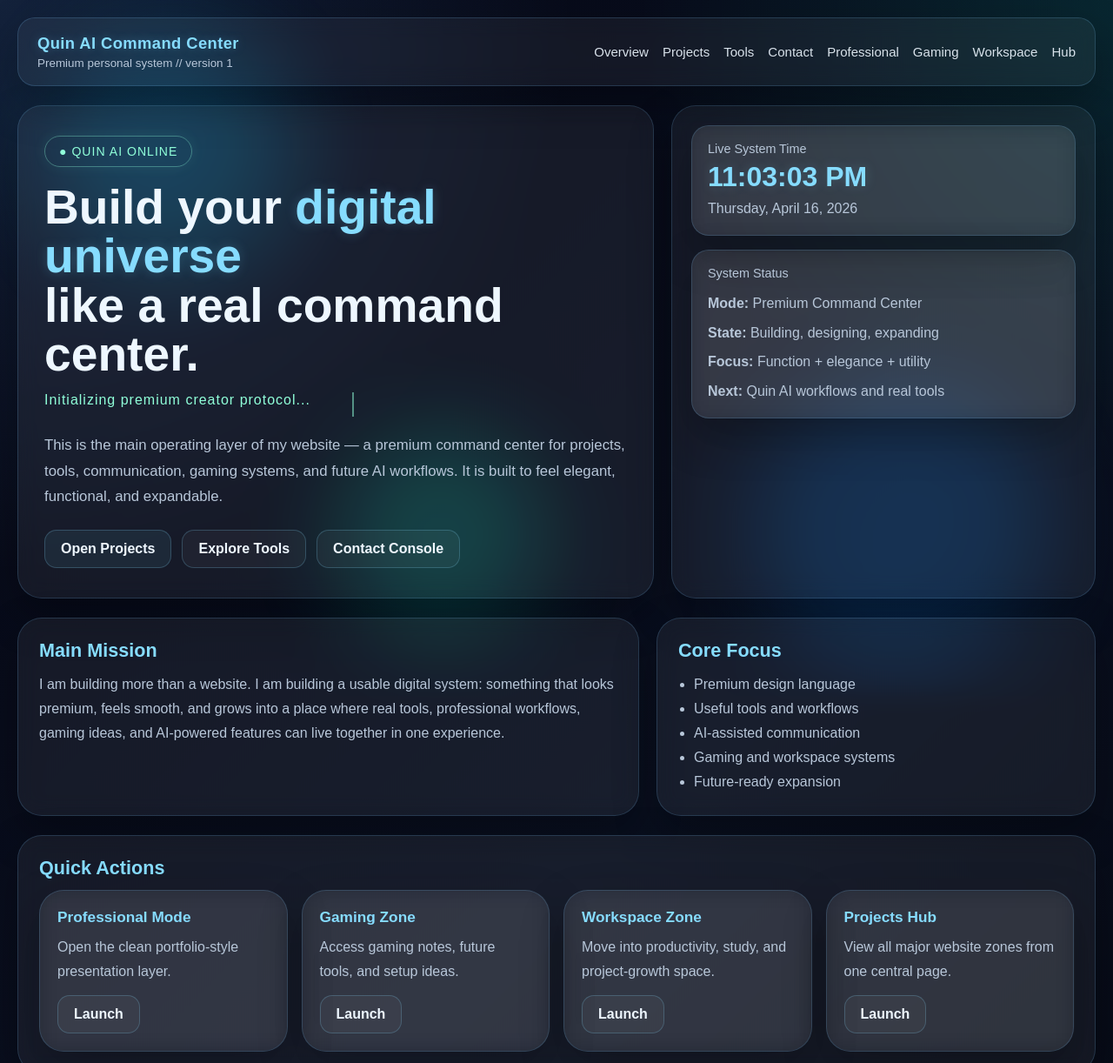
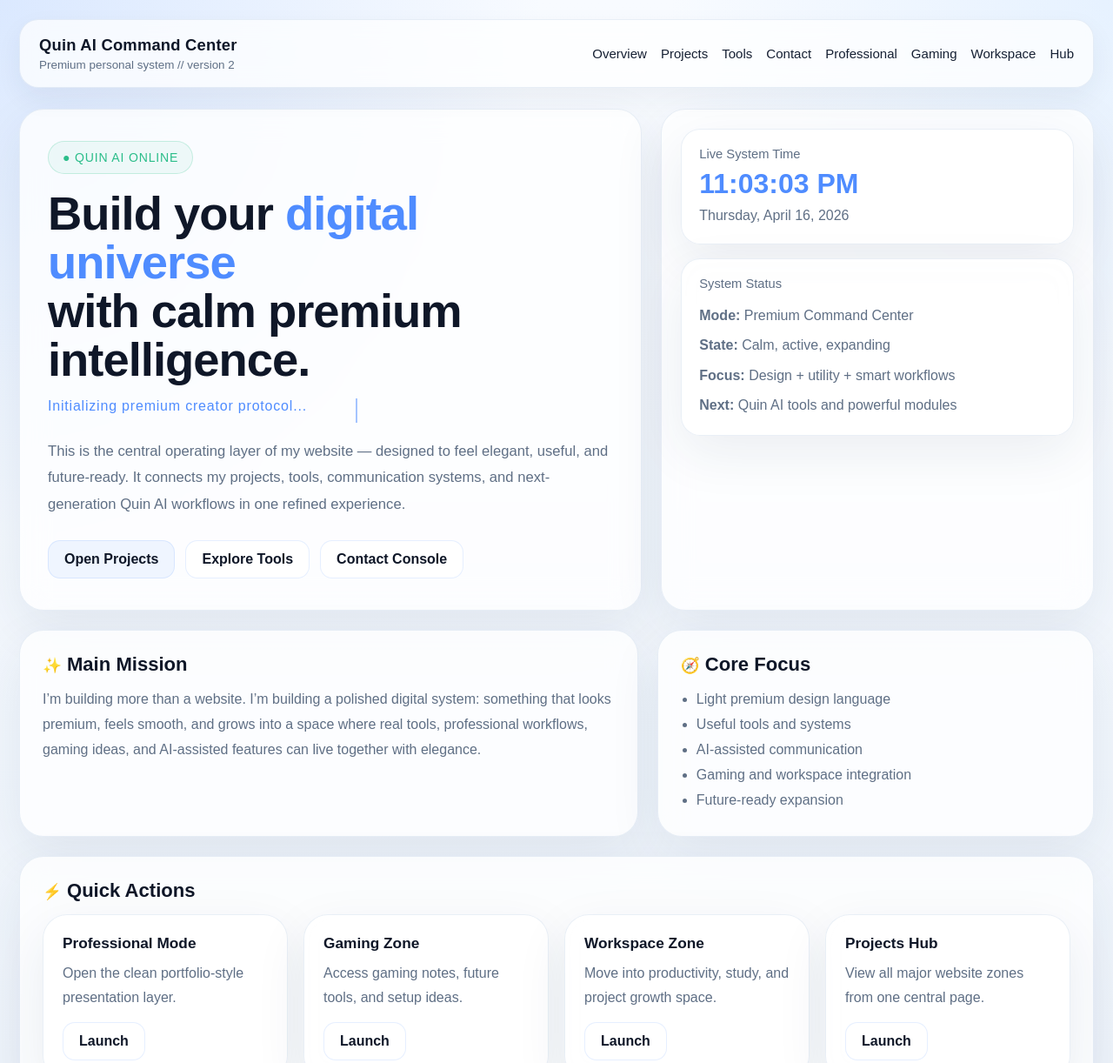
Before and after one commit to Quinn-pixel/Quinn-pixel.github.io, a plain HTML site: page index.html in a window 1280 px wide. Shown: the top 1222 px of the page at 87% size. Drawn offline with Linux system fonts and the light colour scheme.

Commit message:
upgraded index to quin ai command center v2 light premium

```diff
--- a/index.html
+++ b/index.html
@@ -7,18 +7,20 @@
   <title>Quin AI Command Center</title>
   <style>
     :root {
-      --bg-1: #060816;
-      --bg-2: #0a1020;
-      --bg-3: #02040b;
-      --panel: rgba(255, 255, 255, 0.06);
-      --panel-strong: rgba(255, 255, 255, 0.08);
-      --border: rgba(120, 200, 255, 0.18);
-      --text: #eef7ff;
-      --muted: #b8c7d9;
-      --blue: #86dcff;
-      --blue-2: #54bfff;
-      --green: #90ffd9;
-      --shadow: 0 20px 50px rgba(0, 0, 0, 0.28);
+      --bg-main: #eef4fb;
+      --bg-soft: #f7fafe;
+      --panel: rgba(255, 255, 255, 0.78);
+      --panel-strong: rgba(255, 255, 255, 0.9);
+      --border: rgba(100, 140, 190, 0.14);
+      --text-main: #162033;
+      --text-soft: #5f6f85;
+      --heading: #0f1728;
+      --accent: #4f8cff;
+      --accent-soft: #7eaefe;
+      --accent-glow: rgba(79, 140, 255, 0.18);
+      --green: #2bbd8a;
+      --shadow-lg: 0 20px 60px rgba(28, 52, 84, 0.08);
+      --shadow-md: 0 12px 30px rgba(28, 52, 84, 0.06);
       --radius-xl: 28px;
       --radius-lg: 22px;
       --radius-md: 16px;
@@ -34,73 +36,18 @@
 
     body {
       background:
-        radial-gradient(circle at top left, rgba(90, 170, 255, 0.16), transparent 24%),
-        radial-gradient(circle at top right, rgba(0, 255, 210, 0.10), transparent 20%),
-        radial-gradient(circle at bottom center, rgba(0, 130, 255, 0.12), transparent 24%),
-        linear-gradient(135deg, var(--bg-1), var(--bg-2) 45%, var(--bg-3));
-      color: var(--text);
+        radial-gradient(circle at top left, rgba(126, 174, 254, 0.24), transparent 22%),
+        radial-gradient(circle at top right, rgba(185, 218, 255, 0.28), transparent 18%),
+        linear-gradient(180deg, #f8fbff 0%, #eef4fb 48%, #f5f8fc 100%);
+      color: var(--text-main);
       min-height: 100vh;
-      padding: 20px;
+      padding: 22px;
       overflow-x: hidden;
-    }
-
-    .background-orbs {
-      position: fixed;
-      inset: 0;
-      pointer-events: none;
-      z-index: 0;
-      overflow: hidden;
-    }
-
-    .orb {
-      position: absolute;
-      border-radius: 50%;
-      filter: blur(55px);
-      opacity: 0.18;
-      animation: floatOrb 16s ease-in-out infinite alternate;
-    }
-
-    .orb.one {
-      width: 280px;
-      height: 280px;
-      background: #00c8ff;
-      top: 5%;
-      left: 4%;
-    }
-
-    .orb.two {
-      width: 340px;
-      height: 340px;
-      background: #0088ff;
-      top: 55%;
-      right: 6%;
-      animation-duration: 19s;
-    }
-
-    .orb.three {
-      width: 240px;
-      height: 240px;
-      background: #00ffd0;
-      bottom: 8%;
-      left: 30%;
-      animation-duration: 21s;
-    }
-
-    @keyframes floatOrb {
-      from {
-        transform: translate(0, 0) scale(1);
-      }
-
-      to {
-        transform: translate(20px, -24px) scale(1.08);
-      }
     }
 
     .shell {
       max-width: 1280px;
       margin: 0 auto;
-      position: relative;
-      z-index: 1;
     }
 
     .navbar {
@@ -109,12 +56,12 @@
       align-items: center;
       gap: 16px;
       padding: 18px 22px;
-      border-radius: 20px;
+      border-radius: 22px;
       border: 1px solid var(--border);
-      background: rgba(255, 255, 255, 0.05);
-      backdrop-filter: blur(12px);
-      box-shadow: var(--shadow);
-      margin-bottom: 22px;
+      background: rgba(255, 255, 255, 0.72);
+      backdrop-filter: blur(14px);
+      box-shadow: var(--shadow-md);
+      margin-bottom: 24px;
       position: sticky;
       top: 12px;
       z-index: 20;
@@ -129,14 +76,13 @@
     .brand-title {
       font-size: 1.15rem;
       font-weight: bold;
-      color: var(--blue);
-      letter-spacing: 0.4px;
-      text-shadow: 0 0 12px rgba(134, 220, 255, 0.25);
+      color: var(--heading);
+      letter-spacing: 0.2px;
     }
 
     .brand-subtitle {
       font-size: 0.84rem;
-      color: var(--muted);
+      color: var(--text-soft);
     }
 
     .nav-links {
@@ -149,21 +95,20 @@
 
     .nav-links a {
       text-decoration: none;
-      color: var(--text);
+      color: var(--text-main);
       font-size: 0.94rem;
-      opacity: 0.9;
       transition: 0.22s ease;
+      padding: 8px 0;
     }
 
     .nav-links a:hover {
-      color: var(--blue);
-      opacity: 1;
+      color: var(--accent);
     }
 
     .hero {
       display: grid;
-      grid-template-columns: 1.2fr 0.8fr;
-      gap: 20px;
+      grid-template-columns: 1.18fr 0.82fr;
+      gap: 22px;
       margin-bottom: 22px;
     }
 
@@ -177,13 +122,13 @@
       background: var(--panel);
       border: 1px solid var(--border);
       border-radius: var(--radius-xl);
-      box-shadow: var(--shadow);
-      backdrop-filter: blur(12px);
+      box-shadow: var(--shadow-lg);
+      backdrop-filter: blur(16px);
     }
 
     .hero-main {
-      padding: 34px 30px;
-      min-height: 360px;
+      padding: 36px 32px;
+      min-height: 380px;
       display: flex;
       flex-direction: column;
       justify-content: center;
@@ -192,26 +137,26 @@
     .status-chip {
       display: inline-block;
       width: fit-content;
-      padding: 9px 16px;
+      padding: 10px 16px;
       border-radius: 999px;
-      border: 1px solid rgba(144, 255, 217, 0.35);
+      border: 1px solid rgba(43, 189, 138, 0.22);
       color: var(--green);
+      background: rgba(43, 189, 138, 0.06);
       font-size: 0.88rem;
       margin-bottom: 18px;
-      letter-spacing: 1px;
-      box-shadow: 0 0 16px rgba(144, 255, 217, 0.08);
+      letter-spacing: 0.8px;
     }
 
     h1 {
-      font-size: 3.45rem;
-      line-height: 1.02;
+      font-size: 3.4rem;
+      line-height: 1.03;
       margin-bottom: 16px;
-      color: var(--text);
+      color: var(--heading);
+      letter-spacing: -1px;
     }
 
     .hero-highlight {
-      color: var(--blue);
-      text-shadow: 0 0 14px rgba(134, 220, 255, 0.22);
+      color: var(--accent);
     }
 
     .typing-line {
@@ -219,11 +164,11 @@
       width: 0;
       overflow: hidden;
       white-space: nowrap;
-      border-right: 2px solid var(--green);
-      color: var(--green);
+      border-right: 2px solid var(--accent);
+      color: var(--accent);
       font-size: 1rem;
       margin-bottom: 18px;
-      letter-spacing: 1px;
+      letter-spacing: 0.8px;
       animation: typing 4s steps(40, end) forwards, blink 0.7s infinite;
     }
 
@@ -245,10 +190,10 @@
 
     .hero-text {
       max-width: 760px;
-      color: var(--muted);
-      line-height: 1.75;
-      font-size: 1.05rem;
-      margin-bottom: 24px;
+      color: var(--text-soft);
+      line-height: 1.82;
+      font-size: 1.04rem;
+      margin-bottom: 26px;
     }
 
     .hero-actions {
@@ -259,9 +204,9 @@
 
     .btn {
       text-decoration: none;
-      border: 1px solid rgba(134, 220, 255, 0.22);
-      background: rgba(134, 220, 255, 0.08);
-      color: var(--text);
+      border: 1px solid rgba(79, 140, 255, 0.14);
+      background: rgba(79, 140, 255, 0.08);
+      color: var(--heading);
       padding: 12px 18px;
       border-radius: 14px;
       font-weight: bold;
@@ -271,16 +216,17 @@
       gap: 8px;
       cursor: pointer;
       transition: 0.22s ease;
+      box-shadow: none;
     }
 
     .btn:hover {
       transform: translateY(-2px);
-      background: rgba(134, 220, 255, 0.14);
-      box-shadow: 0 0 20px rgba(134, 220, 255, 0.12);
+      background: rgba(79, 140, 255, 0.12);
+      box-shadow: 0 10px 25px rgba(79, 140, 255, 0.12);
     }
 
     .btn.secondary {
-      background: rgba(255, 255, 255, 0.04);
+      background: rgba(255, 255, 255, 0.72);
     }
 
     .hero-side {
@@ -291,26 +237,25 @@
     }
 
     .mini-card {
-      padding: 18px;
-      border-radius: 20px;
+      padding: 20px;
+      border-radius: 22px;
       background: var(--panel-strong);
     }
 
     .mini-label {
-      color: var(--muted);
-      font-size: 0.9rem;
-      margin-bottom: 6px;
+      color: var(--text-soft);
+      font-size: 0.92rem;
+      margin-bottom: 8px;
     }
 
     .clock {
       font-size: 2rem;
       font-weight: bold;
-      color: var(--blue);
-      text-shadow: 0 0 14px rgba(134, 220, 255, 0.18);
+      color: var(--accent);
     }
 
     .date-line {
-      color: var(--muted);
+      color: var(--text-soft);
       margin-top: 6px;
       line-height: 1.5;
     }
@@ -321,31 +266,31 @@
     }
 
     .live-state p {
-      color: var(--muted);
-      line-height: 1.6;
+      color: var(--text-soft);
+      line-height: 1.65;
     }
 
     .dashboard-grid {
       display: grid;
       grid-template-columns: repeat(12, 1fr);
-      gap: 20px;
+      gap: 22px;
       margin-bottom: 22px;
     }
 
     .panel {
-      padding: 24px;
+      padding: 26px;
     }
 
     .panel h2 {
-      color: var(--blue);
-      font-size: 1.35rem;
+      color: var(--heading);
+      font-size: 1.38rem;
       margin-bottom: 12px;
     }
 
     .panel p,
     .panel li {
-      color: var(--muted);
-      line-height: 1.75;
+      color: var(--text-soft);
+      line-height: 1.82;
     }
 
     .panel ul {
@@ -378,16 +323,17 @@
 
     .quick-actions {
       display: grid;
-      grid-template-columns: repeat(auto-fit, minmax(210px, 1fr));
-      gap: 16px;
-      margin-top: 12px;
+      grid-template-columns: repeat(auto-fit, minmax(220px, 1fr));
+      gap: 18px;
+      margin-top: 14px;
     }
 
     .tool-card,
     .project-card,
     .contact-card {
-      padding: 20px;
+      padding: 22px;
       transition: 0.25s ease;
+      background: var(--panel-strong);
     }
 
     .tool-card:hover,
@@ -396,14 +342,14 @@
     .panel:hover,
     .mini-card:hover {
       transform: translateY(-4px);
-      border-color: rgba(134, 220, 255, 0.3);
-      box-shadow: 0 0 28px rgba(134, 220, 255, 0.12);
+      box-shadow: 0 16px 35px rgba(28, 52, 84, 0.09);
+      border-color: rgba(79, 140, 255, 0.18);
     }
 
     .tool-card h3,
     .project-card h3,
     .contact-card h3 {
-      color: var(--blue);
+      color: var(--heading);
       margin-bottom: 10px;
       font-size: 1.08rem;
     }
@@ -411,15 +357,16 @@
     .tool-card p,
     .project-card p,
     .contact-card p {
-      color: var(--muted);
-      line-height: 1.7;
+      color: var(--text-soft);
+      line-height: 1.75;
       margin-bottom: 14px;
     }
 
     .section-title {
-      font-size: 1.75rem;
-      color: var(--blue);
-      margin-bottom: 16px;
+      font-size: 1.8rem;
+      color: var(--heading);
+      margin-bottom: 18px;
+      letter-spacing: -0.4px;
     }
 
     .projects-grid,
@@ -433,7 +380,7 @@
     .contact-console {
       display: grid;
       grid-template-columns: 1fr 1fr;
-      gap: 20px;
+      gap: 22px;
     }
 
     .contact-form {
@@ -446,13 +393,14 @@
     .contact-form textarea,
     .contact-form select {
       width: 100%;
-      border: 1px solid rgba(134, 220, 255, 0.14);
-      background: rgba(255, 255, 255, 0.04);
-      color: var(--text);
+      border: 1px solid rgba(79, 140, 255, 0.12);
+      background: rgba(255, 255, 255, 0.88);
+      color: var(--heading);
       padding: 14px 14px;
       border-radius: 14px;
       outline: none;
       font-size: 0.96rem;
+      box-shadow: inset 0 1px 0 rgba(255, 255, 255, 0.8);
     }
 
     .contact-form textarea {
@@ -462,25 +410,30 @@
 
     .contact-form input::placeholder,
     .contact-form textarea::placeholder {
-      color: #9fb1c6;
+      color: #7e90a8;
     }
 
     .response-box {
       margin-top: 14px;
       padding: 16px;
       border-radius: 16px;
-      border: 1px solid rgba(134, 220, 255, 0.14);
-      background: rgba(255, 255, 255, 0.04);
-      color: var(--muted);
-      line-height: 1.7;
+      border: 1px solid rgba(79, 140, 255, 0.12);
+      background: rgba(255, 255, 255, 0.76);
+      color: var(--text-soft);
+      line-height: 1.75;
       white-space: pre-wrap;
     }
 
+    .emoji {
+      font-size: 1.1rem;
+      margin-right: 6px;
+    }
+
     .footer {
-      margin-top: 24px;
+      margin-top: 26px;
       text-align: center;
-      color: #8ea3ba;
-      font-size: 0.92rem;
+      color: #7f92aa;
+      font-size: 0.93rem;
       padding: 12px 0 24px;
     }
 
@@ -509,11 +462,11 @@
       }
 
       h1 {
-        font-size: 2.45rem;
+        font-size: 2.5rem;
       }
 
       .hero-main {
-        padding: 26px 20px;
+        padding: 28px 22px;
       }
 
       .typing-line {
@@ -527,17 +480,11 @@
 </head>
 
 <body>
-  <div class="background-orbs">
-    <div class="orb one"></div>
-    <div class="orb two"></div>
-    <div class="orb three"></div>
-  </div>
-
   <div class="shell">
     <nav class="navbar">
       <div class="brand">
         <div class="brand-title">Quin AI Command Center</div>
-        <div class="brand-subtitle">Premium personal system // version 1</div>
+        <div class="brand-subtitle">Premium personal system // version 2</div>
       </div>
 
       <div class="nav-links">
@@ -557,13 +504,13 @@
         <div class="status-chip">● QUIN AI ONLINE</div>
         <h1>
           Build your <span class="hero-highlight">digital universe</span><br />
-          like a real command center.
+          with calm premium intelligence.
         </h1>
         <div class="typing-line">Initializing premium creator protocol...</div>
         <p class="hero-text">
-          This is the main operating layer of my website — a premium command center for
-          projects, tools, communication, gaming systems, and future AI workflows.
-          It is built to feel elegant, functional, and expandable.
+          This is the central operating layer of my website — designed to feel elegant,
+          useful, and future-ready. It connects my projects, tools, communication systems,
+          and next-generation Quin AI workflows in one refined experience.
         </p>
 
         <div class="hero-actions">
@@ -583,38 +530,38 @@
         <div class="mini-card live-state">
           <div class="mini-label">System Status</div>
           <p><strong>Mode:</strong> Premium Command Center</p>
-          <p><strong>State:</strong> Building, designing, expanding</p>
-          <p><strong>Focus:</strong> Function + elegance + utility</p>
-          <p><strong>Next:</strong> Quin AI workflows and real tools</p>
+          <p><strong>State:</strong> Calm, active, expanding</p>
+          <p><strong>Focus:</strong> Design + utility + smart workflows</p>
+          <p><strong>Next:</strong> Quin AI tools and powerful modules</p>
         </div>
       </div>
     </section>
 
     <section class="dashboard-grid">
       <div class="panel span-7">
-        <h2>Main Mission</h2>
+        <h2><span class="emoji">✨</span>Main Mission</h2>
         <p>
-          I am building more than a website. I am building a usable digital system:
-          something that looks premium, feels smooth, and grows into a place where real
-          tools, professional workflows, gaming ideas, and AI-powered features can live
-          together in one experience.
+          I’m building more than a website. I’m building a polished digital system:
+          something that looks premium, feels smooth, and grows into a space where
+          real tools, professional workflows, gaming ideas, and AI-assisted features
+          can live together with elegance.
         </p>
       </div>
 
       <div class="panel span-5">
-        <h2>Core Focus</h2>
+        <h2><span class="emoji">🧭</span>Core Focus</h2>
         <ul>
-          <li>Premium design language</li>
-          <li>Useful tools and workflows</li>
+          <li>Light premium design language</li>
+          <li>Useful tools and systems</li>
           <li>AI-assisted communication</li>
-          <li>Gaming and workspace systems</li>
+          <li>Gaming and workspace integration</li>
           <li>Future-ready expansion</li>
         </ul>
       </div>
     </section>
 
     <section class="panel span-12" style="margin-bottom: 22px;">
-      <h2>Quick Actions</h2>
+      <h2><span class="emoji">⚡</span>Quick Actions</h2>
       <div class="quick-actions">
         <div class="tool-card">
           <h3>Professional Mode</h3>
@@ -630,7 +577,7 @@
 
         <div class="tool-card">
           <h3>Workspace Zone</h3>
-          <p>Move into productivity, study, and project-growth space.</p>
+          <p>Move into productivity, study, and project growth space.</p>
           <a class="btn secondary" href="workspace.html">Launch</a>
         </div>
 
@@ -676,12 +623,12 @@
     </section>
 
     <section id="tools" style="margin-bottom: 22px;">
-      <h2 class="section-title">Tool Concepts</h2>
+      <h2 class="section-title">Smart Tool Concepts</h2>
       <div class="tools-grid">
         <div class="tool-card">
           <h3>Quin AI Contact Drafting</h3>
           <p>
-            A future assistant that helps turn user messages into polished, professional replies.
+            A future assistant that helps transform incoming messages into polished, professional replies.
           </p>
         </div>
 
@@ -702,7 +649,7 @@
         <div class="tool-card">
           <h3>Multi-System Dashboard</h3>
           <p>
-            A future control room for managing several workflows from one place.
+            A future control room for running several workflows from one place.
           </p>
         </div>
       </div>
@@ -752,7 +699,7 @@
     </section>
 
     <div class="footer">
-      Quinn AI Command Center // Premium Single Page V1
+      Quin AI Command Center // Premium Single Page V2
     </div>
   </div>
 
```
